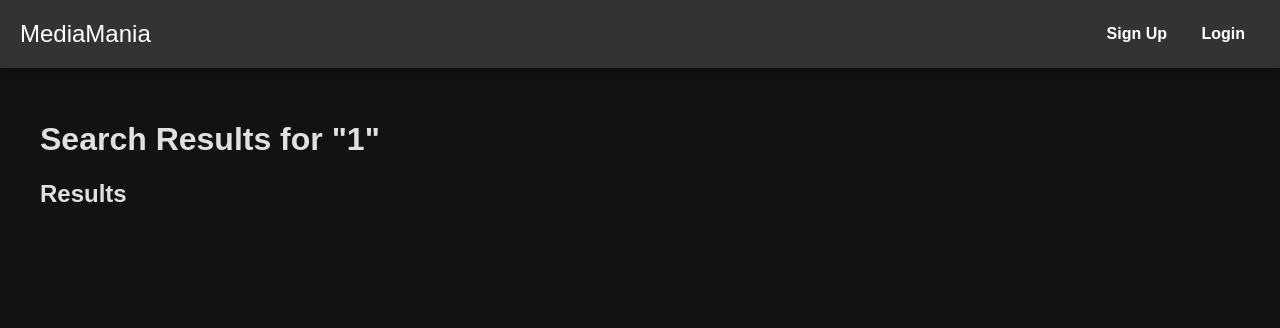
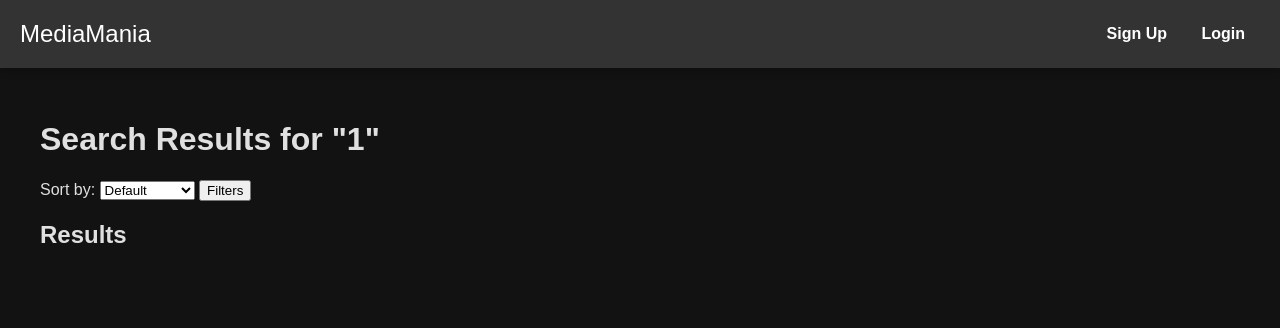
Before and after one commit to conradparkzes/MediaMania, a Flask app: page /search_results/1 in a window 1280 px wide. Shown: the top 328 px of the page. Run offline with Flask 2, Linux system fonts and the light colour scheme; data that the repository does not hold is empty; some libraries are stand-ins or nearby versions.

Commit message:
Add sort by

```diff
--- a/templates/search.html
+++ b/templates/search.html
@@ -11,11 +11,20 @@
         {% include 'navbar.html' %}
         <div class="container">
             <h1>Search Results for "{{ keyword }}"</h1>
+            <div class="filter-section">
+                <label for="sort-options">Sort by:</label>
+                <select id="sort-options">
+                    <option value="default">Default</option>
+                    <option value="alphabetical">Alphabetical</option>
+                    <option value="rating">Rating</option>
+                </select>
+                <button id="filter-button">Filters</button>
+            </div>
             <div class="trending-section">
                 <h2>Results</h2>
-                <div class="card-content">
+                <div class="card-content" id="results-container">
                     {% for result in search_results %}
-                        <div class="card-item">
+                        <div class="card-item" data-title="{{ result.title or result.name }}" data-rating="{{ result.vote_average }}" data-genre="{{ result.genre_ids | join(',') }}" data-type="{{ result.media_type }}">
                             <img src="https://image.tmdb.org/t/p/w500{{ result.poster_path or result.backdrop_path }}"
                                  alt="{{ result.title or result.name }}">
                             <p class="title">{{ result.title or result.name | truncate(20) }}</p>
@@ -85,6 +94,38 @@
                 }
             });
         });
+
+        $('#sort-options').change(function() {
+            var sortOrder = $(this).val();
+            var resultsContainer = $('#results-container');
+
+            if (sortOrder === 'alphabetical') {
+                cardItems.sort(function(a, b) {
+                    var titleA = $(a).data('title').toLowerCase();
+                    var titleB = $(b).data('title').toLowerCase();
+                    if (titleA < titleB) return -1;
+                    if (titleA > titleB) return 1;
+                    return 0;
+                });
+            } else if (sortOrder === 'rating') {
+                cardItems.sort(function(a, b) {
+                    var ratingA = $(a).data('rating');
+                    var ratingB = $(b).data('rating');
+                    return ratingB - ratingA;
+                });
+            } else {
+                // Default sorting (you can customize this based on your default sort order)
+                cardItems.sort(function(a, b) {
+                    return $(a).index() - $(b).index();
+                });
+            }
+
+            $.each(cardItems, function(index, item) {
+                resultsContainer.append(item);
+            });
+        });
+
+
     });
         </script>
     </body>
```
